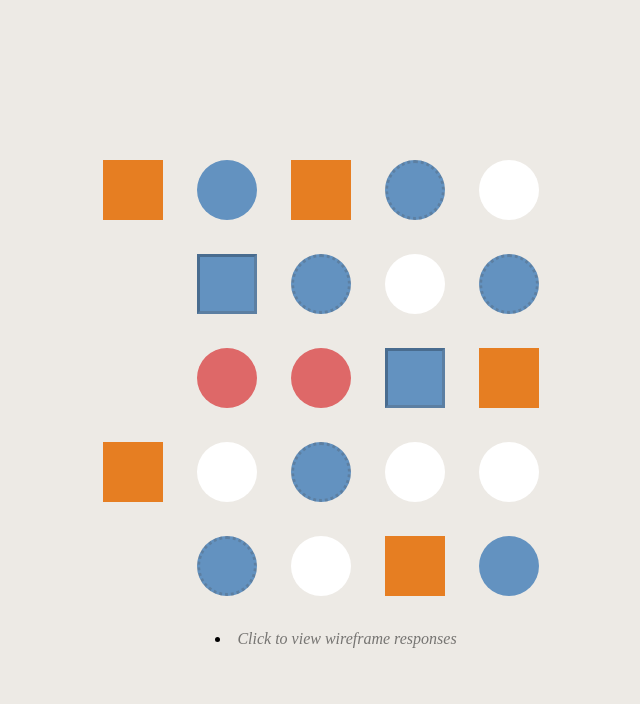
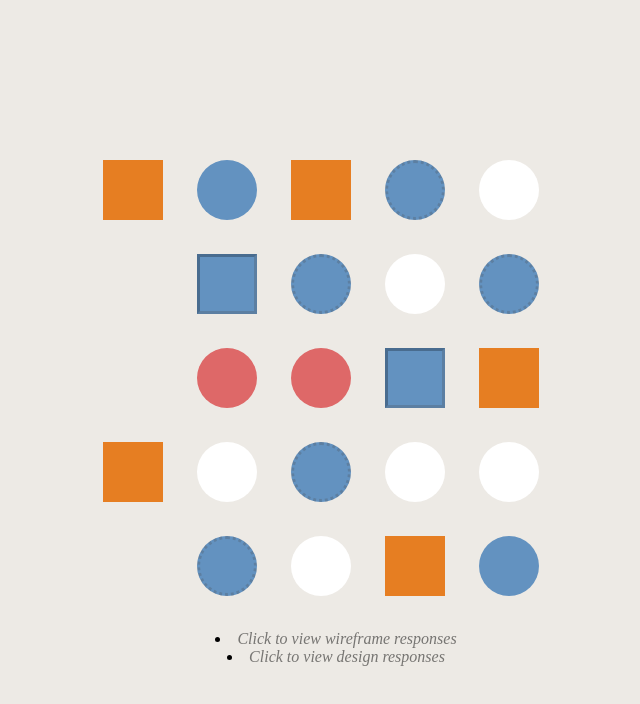
Before and after one commit to amberdlouie/amberdlouie.github.io, a plain HTML site: page homeworks/hw2/index.html in a window 1280 px wide. Shown: the whole page, without its empty margins (304-944 px from the left). Drawn offline with Linux system fonts and the light colour scheme.

Commit message:
finished hw2

```diff
--- a/homeworks/hw2/index.html
+++ b/homeworks/hw2/index.html
@@ -46,6 +46,7 @@
 		</div>
 
 		<li><a href="wireframes.html">Click to view wireframe responses</a></li>
+		<li><a href="design_responses.html"> Click to view design responses</a></li>
 	</div>
 </body>
 </html>
```
